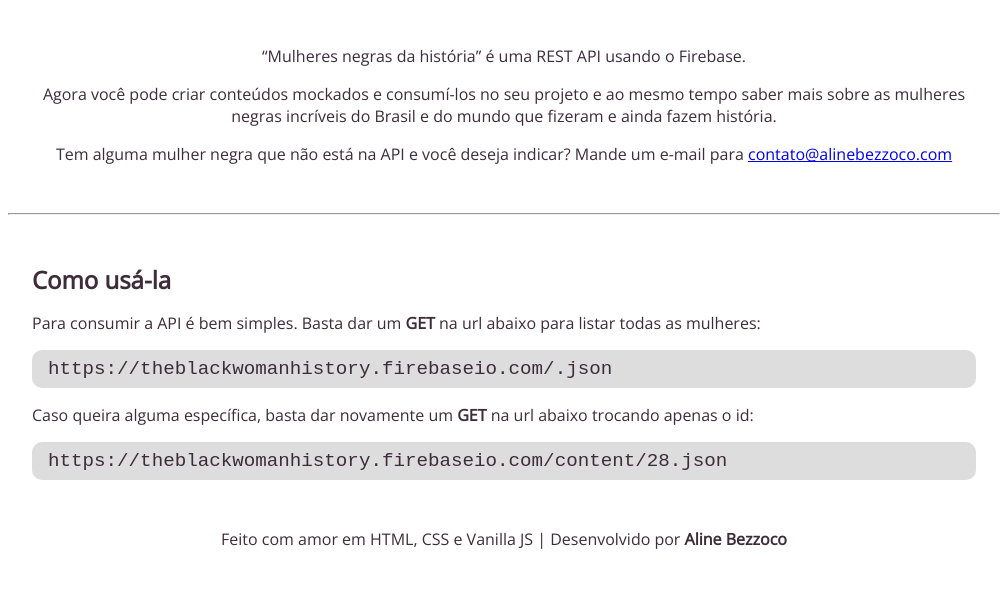
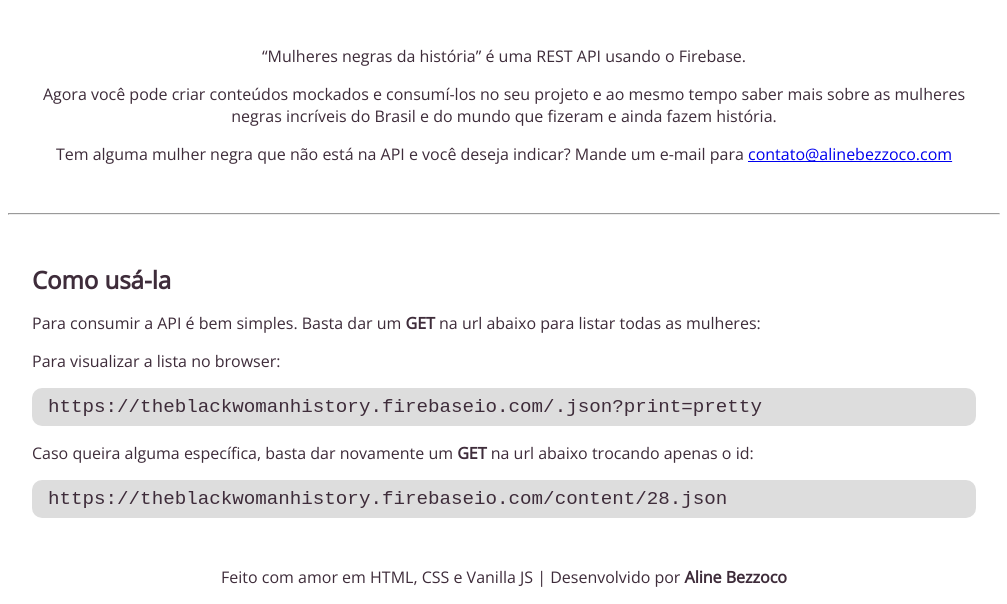
Before and after one commit to alinebezzoco/theblackwomenhistory-api, a plain HTML site: page index.html in a window 1280 px wide. Shown: the part 585-1189 px from the top of the page, without its empty margins (136-1143 px from the left). Before the commit the page ends 1151 px from the top, so only its background shows below. Drawn offline with nearby package versions, Linux system fonts and the light colour scheme; no server answers.

Commit message:
Update index.html

```diff
--- a/index.html
+++ b/index.html
@@ -48,7 +48,8 @@
             <h2>Como usá-la</h2>
             <p>Para consumir a API é bem simples. Basta dar um
                 <strong>GET</strong> na url abaixo para listar todas as mulheres:</p>
-            <code>https://theblackwomanhistory.firebaseio.com/.json</code>
+            <p>Para visualizar a lista no browser:</p>
+            <code>https://theblackwomanhistory.firebaseio.com/.json?print=pretty</code>
             <p>Caso queira alguma específica, basta dar novamente um
                 <strong>GET</strong> na url abaixo trocando apenas o
                 id:</strong></p>
```
